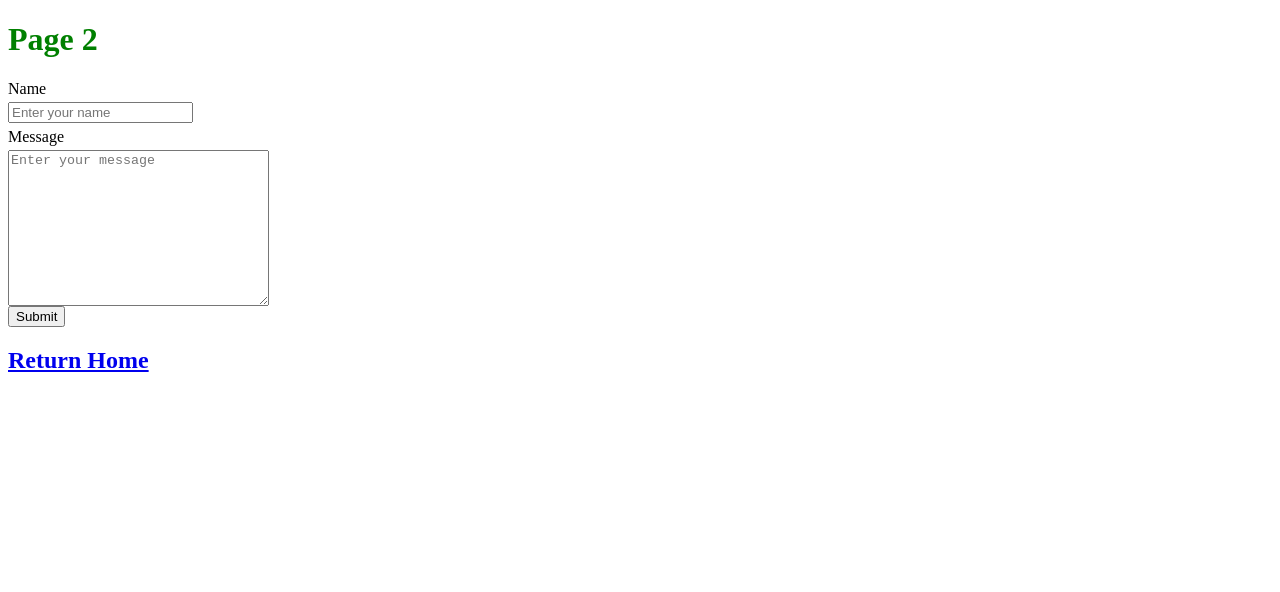
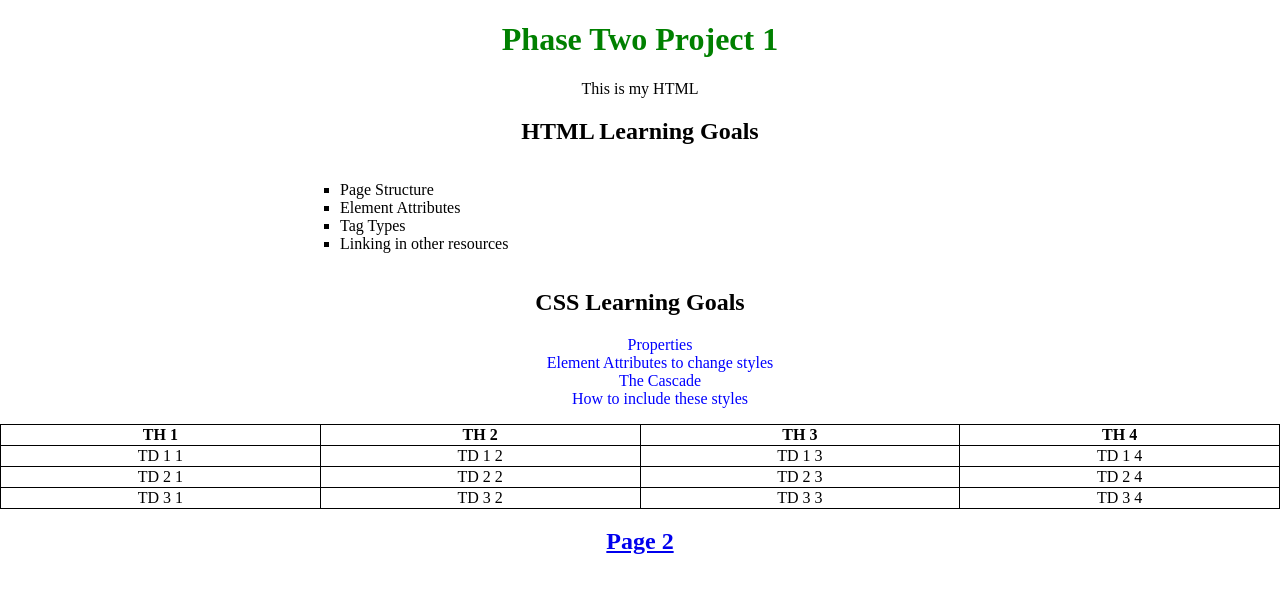
Before and after one commit to leighannbeck/html-css, a plain HTML site: page index.html in a window 1280 px wide. Drawn offline with Linux system fonts and the light colour scheme.

Commit message:
Amended index.html with correct code

```diff
--- a/index.html
+++ b/index.html
@@ -1,28 +1,62 @@
-<!Doctype html>
+<!doctype html>
 <html lang="en">
+<head>
+    <meta charset="utf-8">
+    <title>HTML/CSS Project</title>
+    <link rel="stylesheet" href="./styles/style.css">
+</head>
 
-<head>
-    <title>Page 2</title>
-    <meta charset="utf-8">
-    <link rel="stylesheet" href="./styles/style.css">
+<body class="center">
+<h1>Phase Two Project 1</h1>
+<p>This is my HTML </p>
 
-</head>
-<body>
-<h1>Page 2</h1>
+<div>
+    <h2>HTML Learning Goals</h2>
+    <ul class="center-list">
+        <li class="html-list">Page Structure</li>
+        <li class="html-list">Element Attributes</li>
+        <li class="html-list">Tag Types</li>
+        <li class="html-list">Linking in other resources</li>
+    </ul>
+</div>
 
-<form action="#">
-    <div>
-        <label for="name">Name</label>
-        <input type="text" id="name" name="name" placeholder="Enter your name">
-    </div>
-    <div>
-        <label for="message">Message</label>
-        <textarea id="message" name="message" placeholder="Enter your message" cols="30" rows="10"></textarea>
-    </div>
-    <div>
-        <button type="submit">Submit</button>
-    </div>
-</form>
-<h2><a href="index.html">Return Home</a></h2>
+<div>
+    <h2>CSS Learning Goals</h2>
+    <ul>
+        <li class="css-list">Properties</li>
+        <li class="css-list">Element Attributes to change styles</li>
+        <li class="css-list">The Cascade</li>
+        <li class="css-list">How to include these styles</li>
+    </ul>
+</div>
+
+<table class="center">
+    <tr>
+        <th>TH 1</th>
+        <th>TH 2</th>
+        <th>TH 3</th>
+        <th>TH 4</th>
+    </tr>
+    <tr>
+        <td>TD 1 1</td>
+        <td>TD 1 2</td>
+        <td>TD 1 3</td>
+        <td>TD 1 4</td>
+    </tr>
+    <tr>
+        <td>TD 2 1</td>
+        <td>TD 2 2</td>
+        <td>TD 2 3</td>
+        <td>TD 2 4</td>
+    </tr>
+    <tr>
+        <td>TD 3 1</td>
+        <td>TD 3 2</td>
+        <td>TD 3 3</td>
+        <td>TD 3 4</td>
+    </tr>
+</table>
+<h2><a href="./page2.html">Page 2</a></h2>
 </body>
+
 </html>
```
